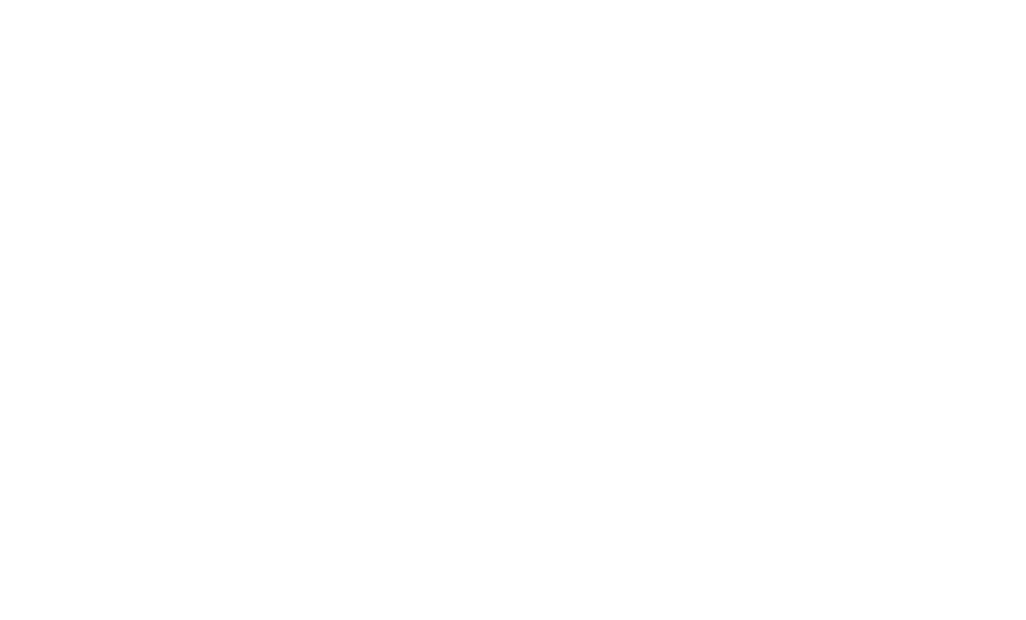
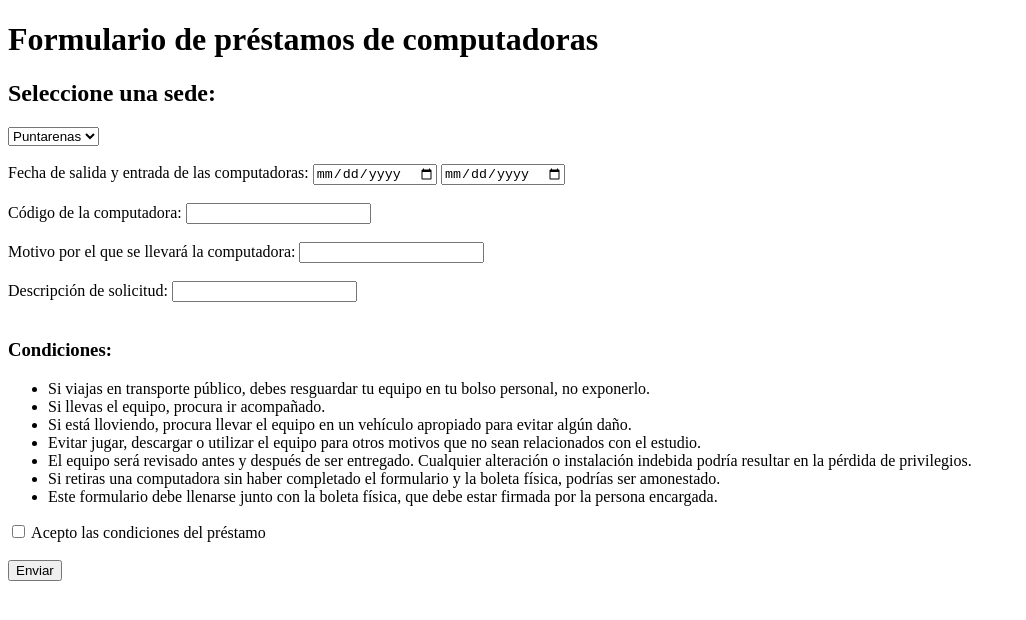
Before and after one commit to reychelbogantes/Proyecto-JavaScript-a-Fondo-NaiRey, a website: page public/pages/Index.html in a window 1280 px wide. Shown: the whole page, without its empty margins (0-1026 px from the left). Drawn offline with Linux system fonts and the light colour scheme.

```diff
--- a/public/pages/Index.html
+++ b/public/pages/Index.html
@@ -7,6 +7,48 @@
     <link rel="stylesheet" href="../styles/index.css">
 </head>
 <body>
+    <h1>Formulario de préstamos de computadoras</h1>
+
+    <h2>Seleccione una sede:</h2>
+
+    <select name="" id="" required>
+    <option value="">Puntarenas</option>
+    <option value="">La capri</option>
+    </select> <br> <br>
+
+    <label for="">Fecha de salida y entrada de las computadoras:</label>
+    <input type="date" name="" id="" required>
+    <input type="date" required> <br> <br>
+
+    <label for="">Código de la computadora:</label>
+    <input type="text" id=""> <br><br>
+
+    <label for="">Motivo por el que se llevará la computadora:</label>
+    <input type="text" required> <br> <br>
+
+    <label for="">Descripción de solicitud:</label>
+    <input type="text" required> <br> <br>
+
+
+    <h3>Condiciones:</h3>
+    <ul>
+        <li>Si viajas en transporte público, debes resguardar tu equipo en tu bolso personal, no exponerlo.</li>
+        <li>Si llevas el equipo, procura ir acompañado.</li>
+        <li>Si está lloviendo, procura llevar el equipo en un vehículo apropiado para evitar algún daño.</li>
+        <li>Evitar jugar, descargar o utilizar el equipo para otros motivos que no sean relacionados con el estudio.</li>
+        <li>El equipo será revisado antes y después de ser entregado. Cualquier alteración o instalación indebida podría resultar en la pérdida de privilegios.</li>
+        <li>Si retiras una computadora sin haber completado el formulario y la boleta física, podrías ser amonestado.</li>
+        <li>Este formulario debe llenarse junto con la boleta física, que debe estar firmada por la persona encargada.</li>
+   </ul>
+
+    <label>
+     <input type="checkbox" name="condiciones" required>
+     Acepto las condiciones del préstamo
+   </label> <br> <br>
+   <button id="button">Enviar</button>
+
+
+
 
 
 
```
Also changed, not shown: db.json (+11 -6 lines).
